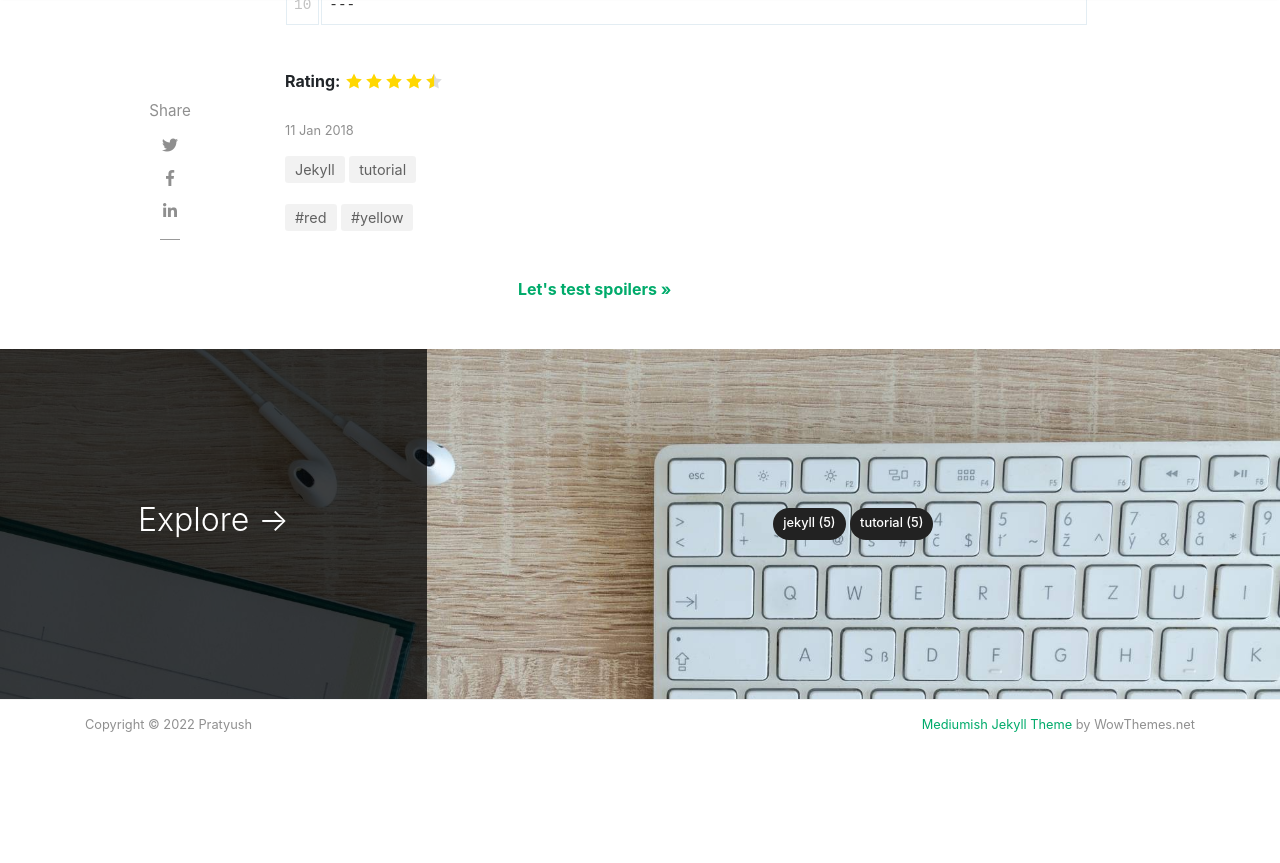
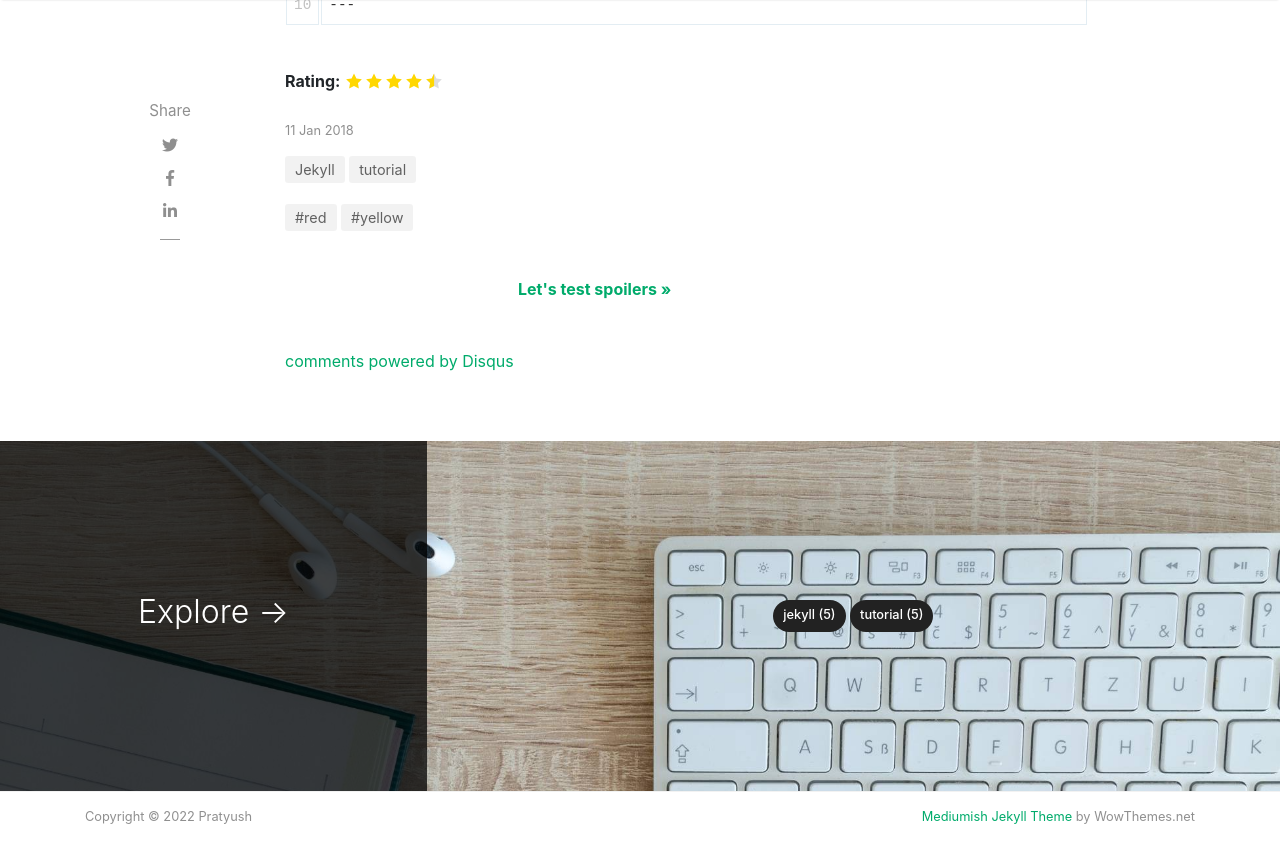
Before and after one commit to pratyush1806/pratyush1806.github.io, a Jekyll site: the page built from _posts/2018-01-11-inception-movie.md, in a window 1280 px wide and 900 px high, scrolled down 1369 px. Shown: the top 863 px of the window. Built offline with Jekyll 4.4.1, drawn with Linux system fonts in a browser that asks for light colours; nearby versions of some CDN libraries; comment, search, counter and statistics services are not loaded; before the commit the page ends 2177 px from its top, so only the background shows below that.

Commit message:
Testing comments: false

```diff
--- a/_layouts/post.html
+++ b/_layouts/post.html
@@ -141,7 +141,7 @@
 ================================================== -->
 
 <!-- Begin Comments
-==================================================
+================================================== -->
 {% if page.comments != false %}
     <div class="container">
         <div id="comments" class="row justify-content-center mb-5">
@@ -150,7 +150,7 @@
             </div>
         </div>
     </div>
-{% endif %} -->
+{% endif %}
 <!--End Comments
 ================================================== -->
 
```
